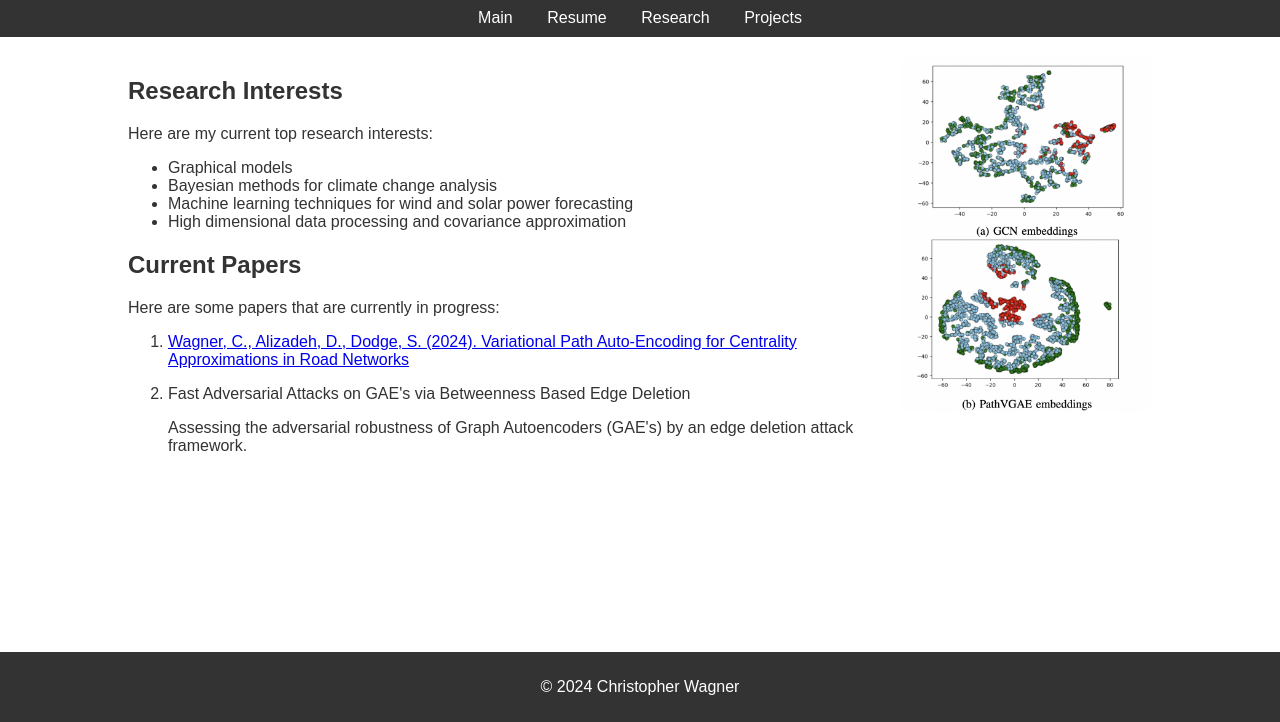
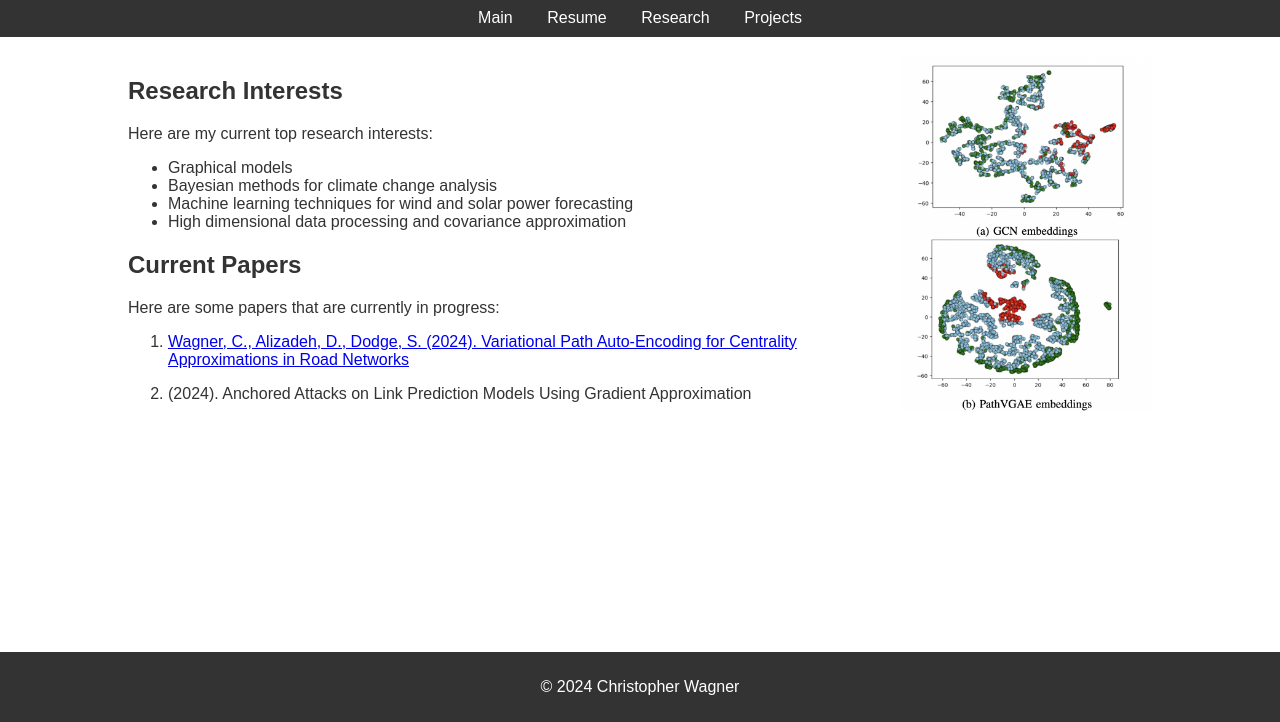
Before and after one commit to christopherslw/christopherslw, a plain HTML site: page research.html in a window 1280 px wide. Shown: the part 78-800 px from the top of the page. Drawn offline with Linux system fonts and the light colour scheme.

Commit message:
Update research.html

```diff
--- a/research.html
+++ b/research.html
@@ -97,8 +97,8 @@
         <ol>
           <li><a href="https://drive.google.com/file/d/1YaemmD0i9p8_amp3AJQ_1Ot0DtXKsC-C/view?usp=sharing" target="_blank"> Wagner, C., Alizadeh, D., Dodge, S. (2024). Variational Path Auto-Encoding for Centrality Approximations in Road Networks</a></li>
           <p></p>
-          <li>Fast Adversarial Attacks on GAE's via Betweenness Based Edge Deletion</li>
-          <p>Assessing the adversarial robustness of Graph Autoencoders (GAE's) by an edge deletion attack framework.</p>
+          <li> (2024). Anchored Attacks on Link Prediction Models Using Gradient Approximation</li>
+          <p></p>
         </ol>
       </section>
   </div>
```
